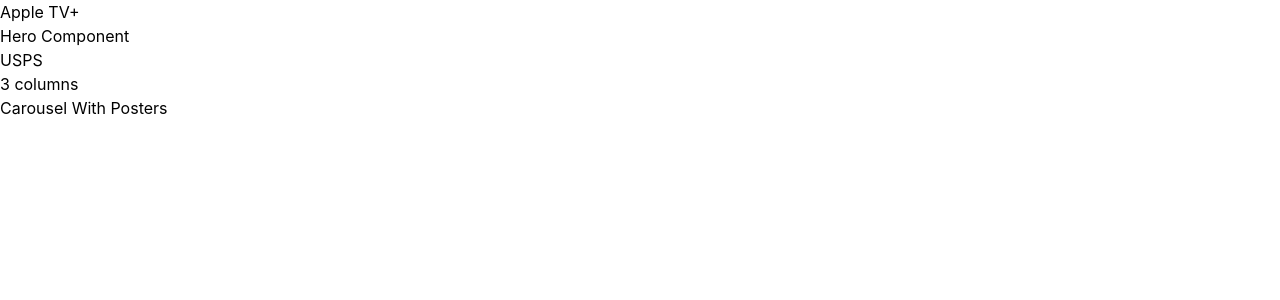
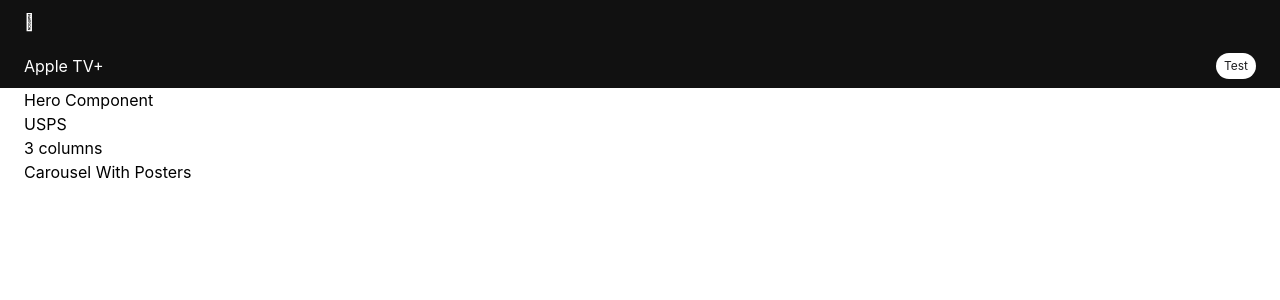
Before and after one commit to souph1s/apple-tv, a React (Vite) app: page / in a window 1280 px wide. Shown: the top 300 px of the page. Built offline with nearby package versions, Linux system fonts and the light colour scheme.

Commit message:
feat: adding button component

```diff
--- a/src/App.tsx
+++ b/src/App.tsx
@@ -1,14 +1,16 @@
+import { Container } from "./components/container";
+import { Header } from "./components/header";
 import "./styles.css";
 
 function App() {
   return (
     <>
-      <header>Apple TV+</header>
+      <Header />
       <main>
-        <div>Hero Component</div>
-        <div>USPS</div>
-        <div>3 columns</div>
-        <div>Carousel With Posters</div>
+        <div><Container>Hero Component</Container></div>
+        <div><Container>USPS</Container></div>
+        <div><Container>3 columns</Container></div>
+        <div><Container>Carousel With Posters</Container></div>
       </main>
     </>
   );
--- /dev/null
+++ b/src/components/button.tsx
@@ -0,0 +1,18 @@
+import { twMerge } from "tailwind-merge"
+
+type Props = {
+    children: React.ReactNode
+    size?: "small" | "medium" | "large"
+}
+
+export const Button = ({ children, size = "medium" }: Props) => {
+    const sizeClassNames = {
+        small: "text-xs px-2 py-1",
+        medium: "text-sm px-5 py-3",
+        large: "text-base px-8 py-4",
+      }
+
+    return (
+        <button className={twMerge("bg-white text-textBlack rounded-full", sizeClassNames[size])}>{children}</button>
+    )
+}
--- /dev/null
+++ b/src/components/container.tsx
@@ -0,0 +1,12 @@
+import { twMerge } from "tailwind-merge"
+
+type Props = {
+    children: React.ReactNode
+    className?: string
+}
+
+export const Container = ({ children, className }: Props) => {
+    return (
+        <div className={twMerge("mx-auto max-w-full px-6", className)}>{children}</div> //Check the max-w later
+    )
+}
--- /dev/null
+++ b/src/components/header.tsx
@@ -0,0 +1,21 @@
+import { Button } from "./button"
+import { Container } from "./container"
+
+export const Header = () => {
+    return (
+        <>
+
+            <header className="bg-backgroundContrast text-white">
+                <Container className="flex items-center min-h-11">
+                    <a href="/" className="flex h-11 items-center px-6 -ml-6"><span className="sr-only">Back to home page</span></a>
+                </Container>
+            </header>
+            <div className="sticky top-0 bg-backgroundContrast text-white">
+                <Container className="flex min-h-11 justify-between items-center">
+                <p>Apple TV+</p>
+                <Button size="small">Test</Button>
+                </Container>
+            </div>
+        </>
+    )
+}
```
